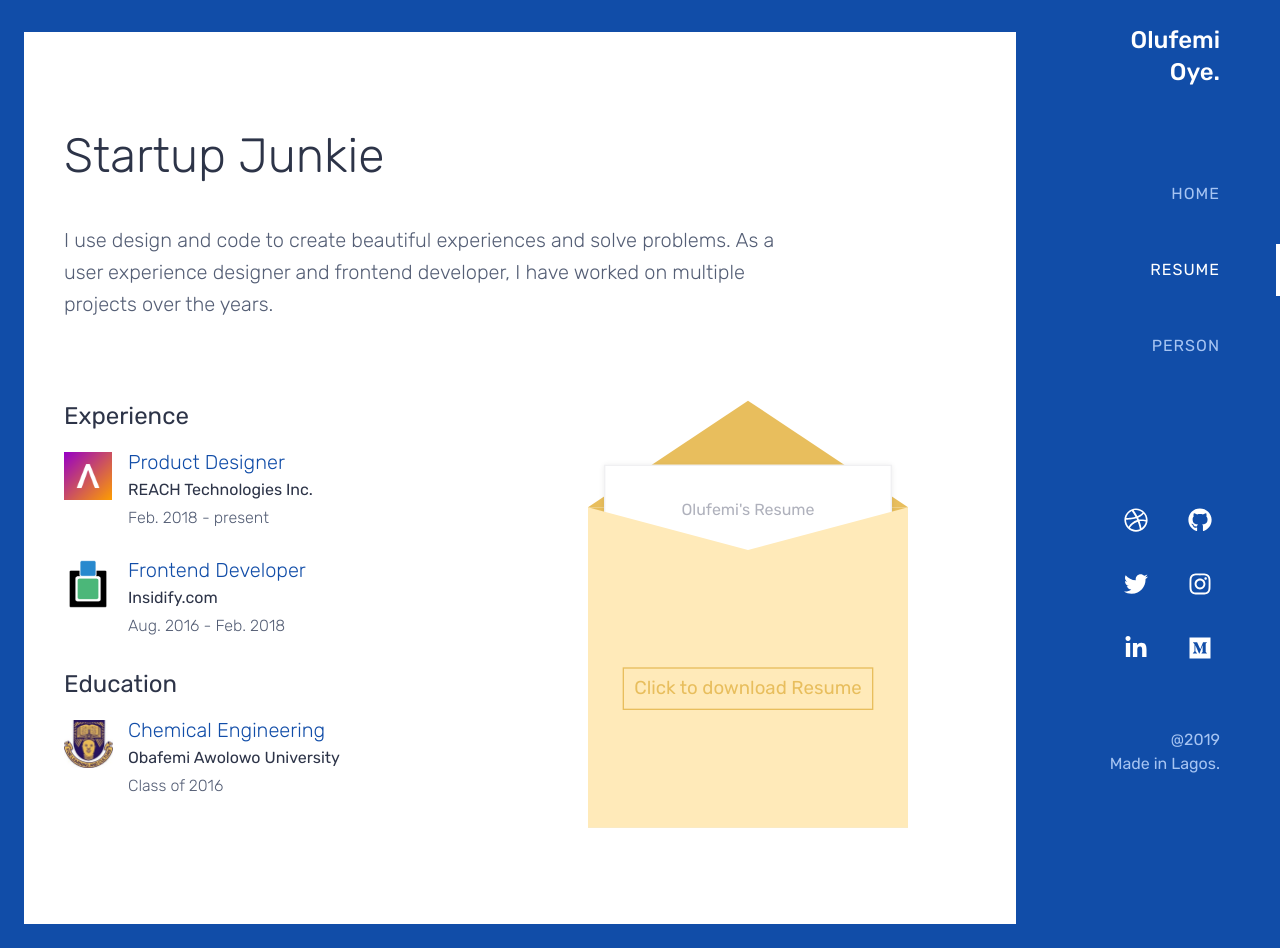
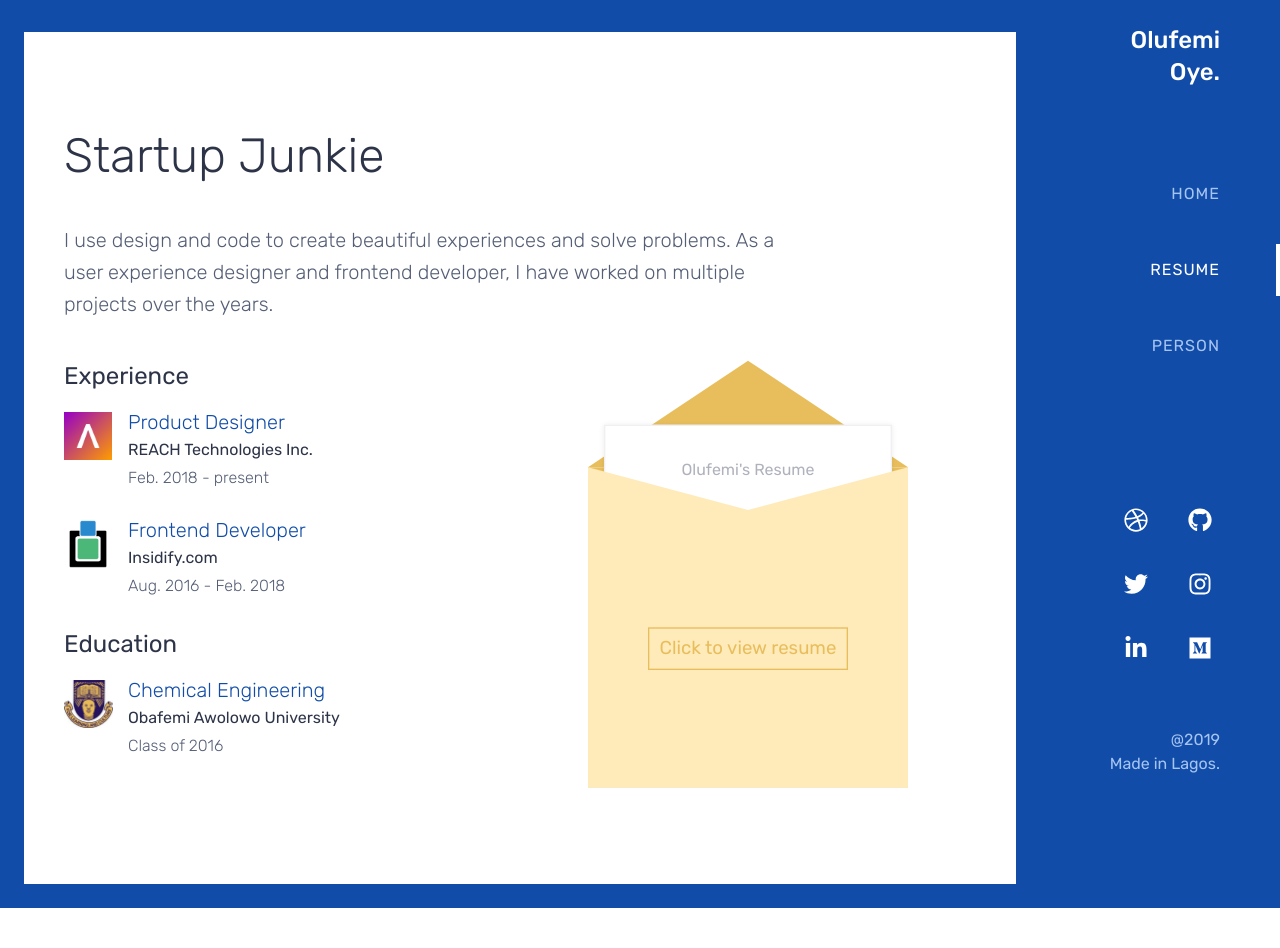
Before and after one commit to olufemioye/olufemioye.com-V2, a Vue app: page /resume in a window 1280 px wide. After the commit the page ends 908 px from the top, so only its background shows below. Built offline with nearby package versions, Linux system fonts and the light colour scheme.

Commit message:
fixed header on scroll

```diff
--- a/src/App.vue
+++ b/src/App.vue
@@ -23,11 +23,31 @@ export default {
 #app {
   background: $theme-color;
   display: block;
+  position: relative;
   min-height: 100vh;
   width: 100%;
   padding: .5rem;
-  @include breakpoint-min(md) {
+  @include breakpoint-min(lg) {
     padding: 1.5rem
+  }
+  &::before {
+    content: '';
+    display: block;
+    position: fixed;
+    left: 0;
+    top: 0;
+    height: 100%;
+    width: 100%;
+    border: .5rem solid $theme-color;
+    border-bottom-width: 0;
+    z-index: 100;
+    background: transparent;
+    pointer-events: none;
+    user-select: none;
+    box-sizing: border-box;
+    @include breakpoint-min(md) {
+      border: 0;
+    }
   }
 }
 
--- a/src/components/ResumeEnvelope.vue
+++ b/src/components/ResumeEnvelope.vue
@@ -1,11 +1,11 @@
 <template>
-	<section class="resume-envelope">
+	<a href="https://bit.ly/2EjuVlY" class="resume-envelope" target="_blank">
 		<div class="resume-envelope__back"></div>
 		<div class="resume-paper"></div>
 		<div class="resume-envelope__front">
-			<span class="resume-envelope__cta">Click to download Resume</span>
+			<span class="resume-envelope__cta">Click to view resume</span>
 		</div>
-	</section>
+	</a>
 </template>
 
 <script>
--- a/src/layout/Navigation.vue
+++ b/src/layout/Navigation.vue
@@ -1,8 +1,10 @@
 <template>
 	<div class="app-navigation">
 		<header class="app-header">
-			<div class="app-logo">Olufemi Oye.</div>
-			<button class="navigation-menu" @click="toggleNav()" :class="storeState.navActive ? 'is-active' : '' ">
+			<router-link to="/" class="app-logo" @click.native="closeNav">
+				Olufemi Oye.
+			</router-link>
+			<button class="navigation-menu" @click="toggleNav()" :class="menuButtonClass()">
 				<span class="navigation-menu__lines"></span>
 			</button>
 		</header>
@@ -42,6 +44,7 @@ export default {
 	data() {
 		return {
 			storeState: store.state,
+			yScrollPosition: null,
 			pageLinks: [
 				{
 					name: 'Home',
@@ -67,8 +70,23 @@ export default {
 		},
 		closeNav() {
 			store.closeNav();
+		},
+		menuButtonClass() {
+			if (this.storeState.navActive) {
+				return 'is-active'
+			}
+			else if(this.yScrollPosition > 40) {
+				return 'is-scrolled'
+			}
+		},
+		updateScroll() {
+			this.yScrollPosition = window.scrollY;
 		}
+	},
+	mounted() {
+		window.addEventListener('scroll', this.updateScroll);
 	}
+
 }
 </script>
 <style lang="scss" scoped>
@@ -83,10 +101,12 @@ export default {
 		display: flex;
 		justify-content: space-between;
 		align-items: center;
+		height: 2rem;
 		@include breakpoint-min(lg) {
 			position: fixed;
 			top: 1.5rem;
 			right: 3.75rem;
+			height: auto;
 			width: 5.625rem;
 			text-align: right;
 		}
@@ -96,20 +116,27 @@ export default {
 		color: white;
 		font-weight: $font-weight-medium;
 		font-size: 1.125rem;
+		text-decoration: none;
+		line-height: 1.5rem;
+		padding: .25rem 0;
 		@include breakpoint-min(lg) {
 			font-size: 1.5rem;
 			line-height: 2rem;
+			padding: 0;
 		}
 	}
 	.navigation-menu {
 		display: flex;
-		position: relative;
+		position: fixed;
+		right: .5rem;
 		height: 2rem;
+		z-index: 100;
 		width: 2.25rem;
 		background: rgba($white, .05);
 		border: none;
 		outline: none;
 		padding: .5rem .375rem;
+		transition: .3s ease-in-out all;
 		@include breakpoint-min(lg) {
 			display: none
 		}
@@ -122,6 +149,7 @@ export default {
 				&::before, &::after {
 					top: 50%;
 					left: 50%;
+					background: $white;
 				}
 				&::before {
 					transform: rotate(45deg) translate(-50%);
@@ -131,6 +159,13 @@ export default {
 					transform: rotate(-45deg) translate(-50%);
 					transform-origin: bottom left;
 				}
+			}
+		}
+
+		&.is-scrolled {
+			background: rgba($dark, .05);
+			.navigation-menu__lines {
+				background: $theme-color;
 			}
 		}
 	}
@@ -148,7 +183,7 @@ export default {
 			width: 1.5rem;
 			height: .125rem;
 			border-radius: .0625rem;
-			background: $white;
+			background: inherit;
 			transition: inherit;
 		}
 		&::before {
--- a/src/pages/Home.vue
+++ b/src/pages/Home.vue
@@ -8,7 +8,7 @@
 					I am a Product Designer who codes. I enjoy building cool products that are intuitive and beautiful.
 				</p>
 				<p class="body-text">
-					I live in Lagos, Nigeria and I currently work at <a href="https://www.reach.africa" class="line-link" target="_blank">REACH.africa</a>, building products that helps individuals and businesses do the best with their finances.
+					I live in Lagos, Nigeria and I currently work at <a href="https://www.reach.africa" class="line-link" target="_blank">REACH.africa</a>, creating products that helps individuals and businesses do the best with their finances.
 				</p>
 				<p class="body-text">
 					This website is a curation of my design work and resume, case studies and writings are coming soon.
--- a/src/scss/_grid.scss
+++ b/src/scss/_grid.scss
@@ -1,7 +1,7 @@
 @import './variables';
 
 .page-section {
-	padding: 3rem 0;
+	padding: 2.5rem 0;
 	@include breakpoint-min(md) {
 		padding: 6rem 0;
 	}
@@ -10,17 +10,20 @@
 .page-container {
 	padding-left: 1rem;
 	padding-right: 1rem;
-	max-width: 1200px;
+	max-width: 1024px;
 	margin-left: auto;
 	margin-right: auto;
 	@include breakpoint-min(md) {
 		padding-left: 2.5rem;
 		padding-right: 2.5rem;
 	}
+	@include breakpoint-min(xl) {
+		max-width: 1280px;
+	}
 }
 
 .page-content {
-	margin-bottom: 5rem;
+	margin-bottom: 2.5rem;
 	p {
 		max-width: 712px;
 	}
--- a/src/scss/_typography.scss
+++ b/src/scss/_typography.scss
@@ -22,7 +22,7 @@ body {
 	line-height: 2.5rem;
 	margin: {
 		top: 0;
-		bottom: 2rem;
+		bottom: 1.5rem;
 	}
 }
 
@@ -43,10 +43,10 @@ body {
 		weight: $font-weight-light;
 		size: 1rem;
 	}
-	line-height: 1.5rem;
+	line-height: 1.75rem;
 	margin: {
 		top: 0;
-		bottom: 1rem;
+		bottom: 1.25rem;
 	}
 }
 
```
